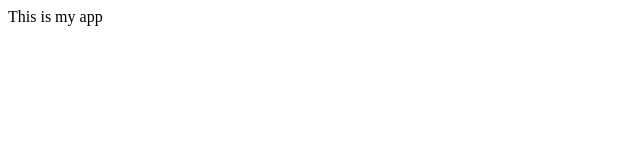
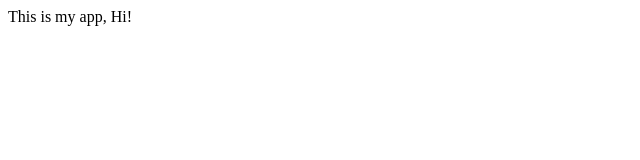
Before and after one commit to farhadfaiz44/FirstGit, a plain HTML site: page index.html in a window 1280 px wide. Shown: the full height of the page, 0-640 px from the left. Drawn offline with Linux system fonts and the light colour scheme.

Commit message:
update on index.html

```diff
--- a/index.html
+++ b/index.html
@@ -3,6 +3,6 @@
       <title>My App</title>
     </head>
     <body>
-      This is my app
+      This is my app, Hi!
     </body>
 </html>
```
